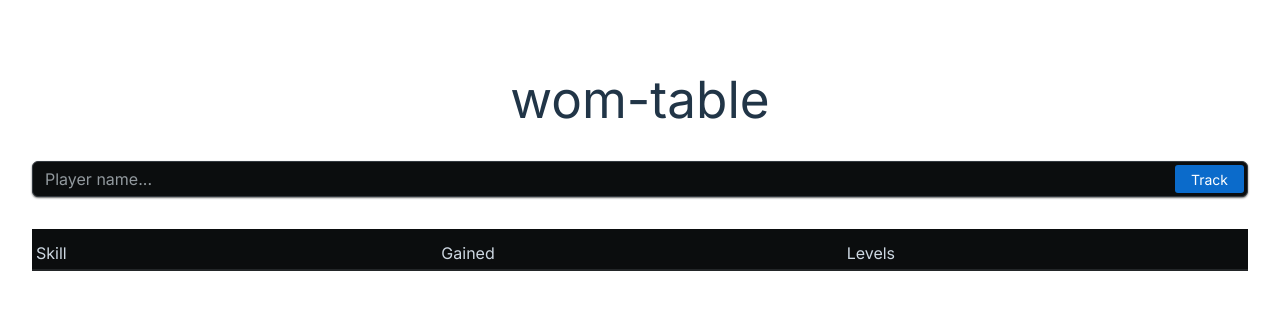
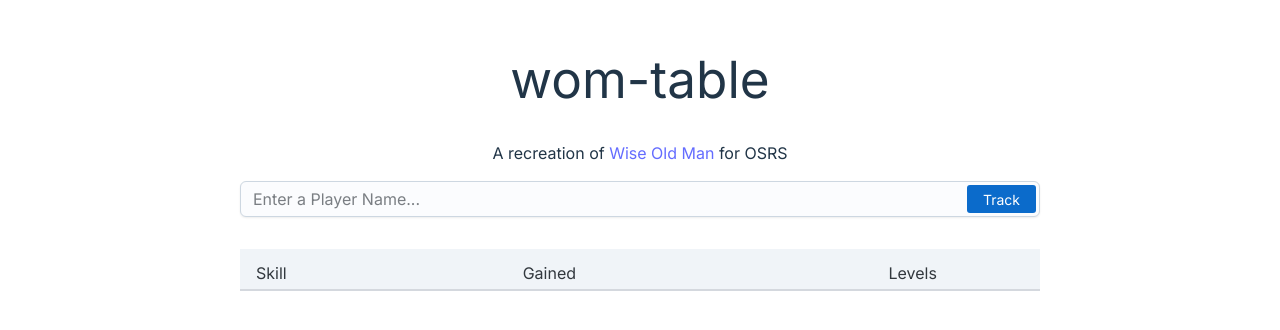
Before and after one commit to jsef77/wom-table, a React (Vite) app: page / in a window 1280 px wide. Shown: the part 246-576 px from the top of the page. Built offline with nearby package versions, Linux system fonts and the light colour scheme.

Commit message:
make prettier

```diff
--- a/src/App.css
+++ b/src/App.css
@@ -41,7 +41,7 @@
   color: #888;
 }
 
-.table{
-  padding:20em;
-  color: #00ff00
+.skill-img {
+  padding-left: 1rem;
+  padding-top: 0.3rem;
 }
--- a/src/App.tsx
+++ b/src/App.tsx
@@ -1,13 +1,36 @@
 import "./App.css";
 import "@fontsource/inter";
 import WOMGainedTable from "./components/WOM/WOMGainedTable";
-import { Box, CssVarsProvider } from "@mui/joy";
+import { Box, CssVarsProvider, extendTheme } from "@mui/joy";
+
+const theme = extendTheme({
+  components: {
+    JoyTable: {
+      styleOverrides: {
+        root: {
+          "& tr": { textAlign: "left" },
+          "& th": { fontSize: "1rem", paddingLeft: "1rem" },
+          "th:nth-child(3)": {
+            textAlign: "center",
+          },
+          "td:nth-child(3)": {
+            textAlign: "center",
+          },
+        },
+      },
+    },
+  },
+});
 
 function App() {
   return (
-    <CssVarsProvider defaultMode="dark">
+    <CssVarsProvider theme={theme} defaultMode="system">
       <h1>wom-table</h1>
-      <Box>
+      <p>
+        A recreation of <a href="https://wiseoldman.net/">Wise Old Man</a> for
+        OSRS
+      </p>
+      <Box sx={{ maxWidth: "50rem" }}>
         <WOMGainedTable />
       </Box>
     </CssVarsProvider>
--- a/src/components/WOM/WOMGainedTable.tsx
+++ b/src/components/WOM/WOMGainedTable.tsx
@@ -17,23 +17,15 @@
         >
           <Stack spacing={1}>
             <Input
-              placeholder="Player name..."
+              placeholder="Enter a Player Name..."
               required
               endDecorator={<Button type="submit">Track</Button>}
             />
           </Stack>
         </form>
       </Box>
-      <Sheet>
-        <Table
-          stripe="odd"
-          size="sm"
-          sx={{
-            "& tr": { textAlign: "left" },
-            "& thead ": { textAlign: "center" },
-            "& th": { fontSize: "1rem" },
-          }}
-        >
+      <Sheet variant="soft">
+        <Table size="sm" variant="soft" color="primary" hoverRow>
           <thead>
             <tr>
               <th>Skill</th>
--- a/src/components/WOM/WOMGainedTableRow.tsx
+++ b/src/components/WOM/WOMGainedTableRow.tsx
@@ -3,6 +3,20 @@
   skill: string;
   gained: number;
   levels: number;
+}
+
+function formatXP(num: number) {
+  // return (Math.round(xp) / 1000000).toFixed(2);
+  const x = num.toString().replace(/\B(?=(\d{3})+(?!\d))/g, ",");
+
+  switch (x.length) {
+    case 9:
+      return x.slice(0, 3).replace(",", ".") + "M";
+    case 7:
+      return x.slice(0, 3) + "K";
+    default:
+      return x;
+  }
 }
 
 function imageFetch(skill: string) {
@@ -14,9 +28,11 @@
   return (
     <tr>
       <td>
-        <img title={skill} src={imageFetch(skill)} />
+        <img className="skill-img" title={skill} src={imageFetch(skill)} />
       </td>
-      <td>+ {gained} XP</td>
+      <td>
+        <p title={formatXP(gained)}>+ {formatXP(gained)} XP</p>
+      </td>
       <td>{levels}</td>
     </tr>
   );
```
